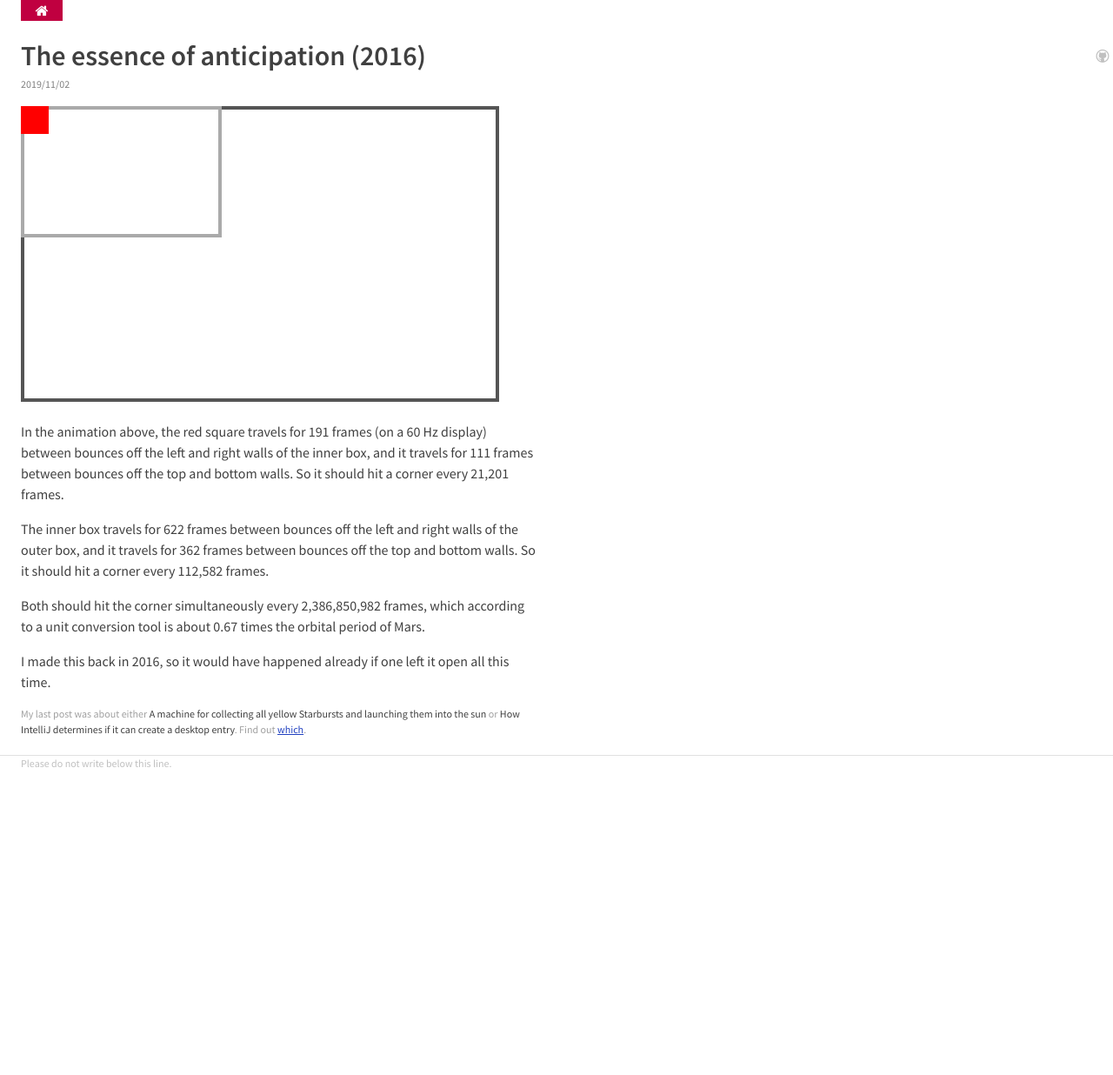
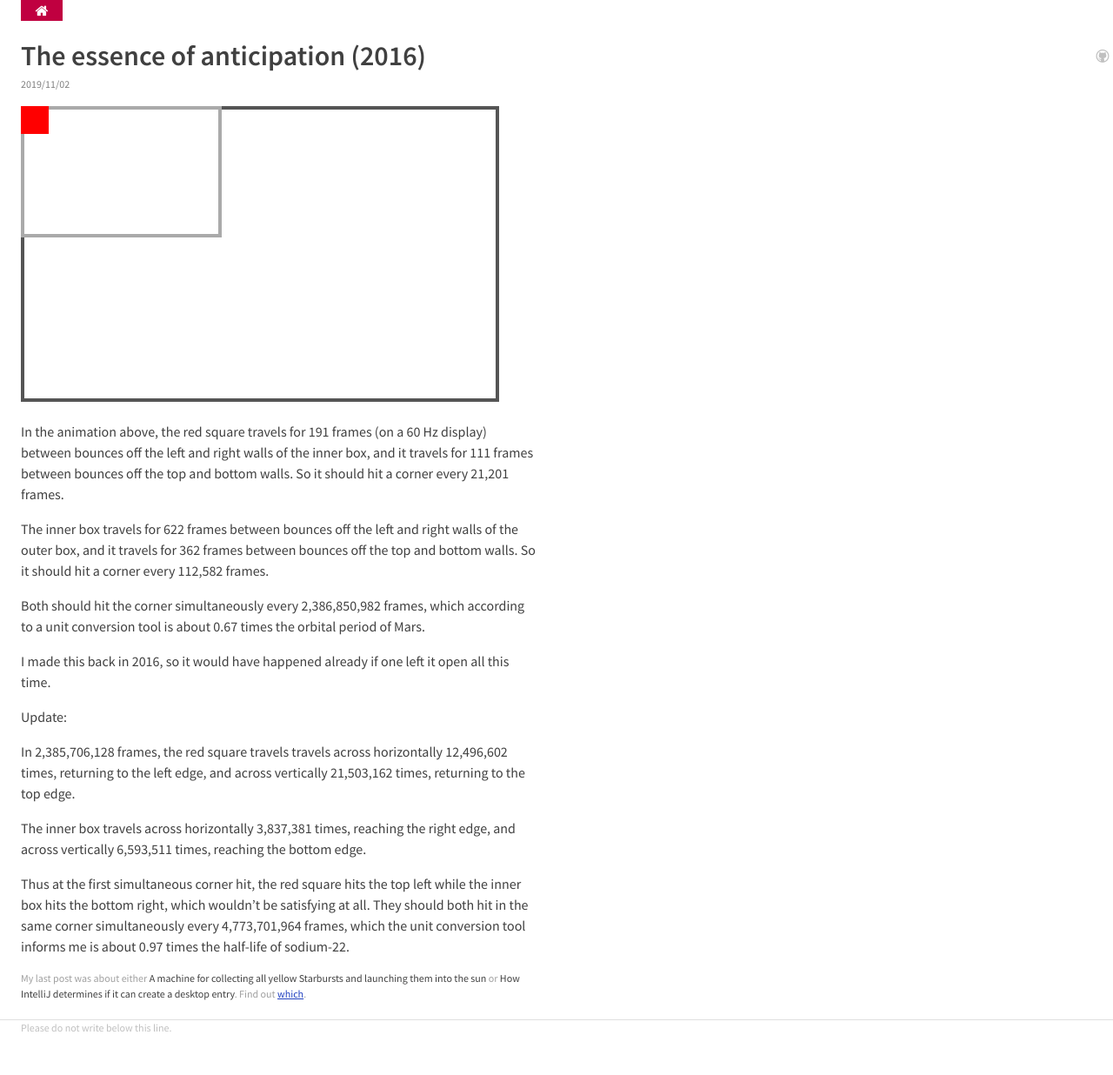
Before and after one commit to wh0/wh0.github.io, a Jekyll site: the page built from _posts/2019-11-02-eoa.md, in a window 1280 px wide. Shown: the whole page at 87% size. Built offline with Jekyll 4.4.1, drawn with Linux system fonts in a browser that asks for light colours; before the commit the page ends 932 px from its top, so only the background shows below that.

Commit message:
addendum

```diff
--- a/_posts/2019-11-02-eoa.md
+++ b/_posts/2019-11-02-eoa.md
@@ -19,3 +19,14 @@ So it should hit a corner every 112,582 frames.
 Both should hit the corner simultaneously every 2,386,850,982 frames, which according to a unit conversion tool is about 0.67 times the orbital period of Mars.
 
 I made this back in 2016, so it would have happened already if one left it open all this time.
+
+Update:
+
+In 2,385,706,128 frames, the red square travels travels across horizontally 12,496,602 times, returning to the left edge, and
+across vertically 21,503,162 times, returning to the top edge.
+
+The inner box travels across horizontally 3,837,381 times, reaching the right edge, and
+across vertically 6,593,511 times, reaching the bottom edge.
+
+Thus at the first simultaneous corner hit, the red square hits the top left while the inner box hits the bottom right, which wouldn't be satisfying at all.
+They should both hit in the same corner simultaneously every 4,773,701,964 frames, which the unit conversion tool informs me is about 0.97 times the half-life of sodium-22.
```
